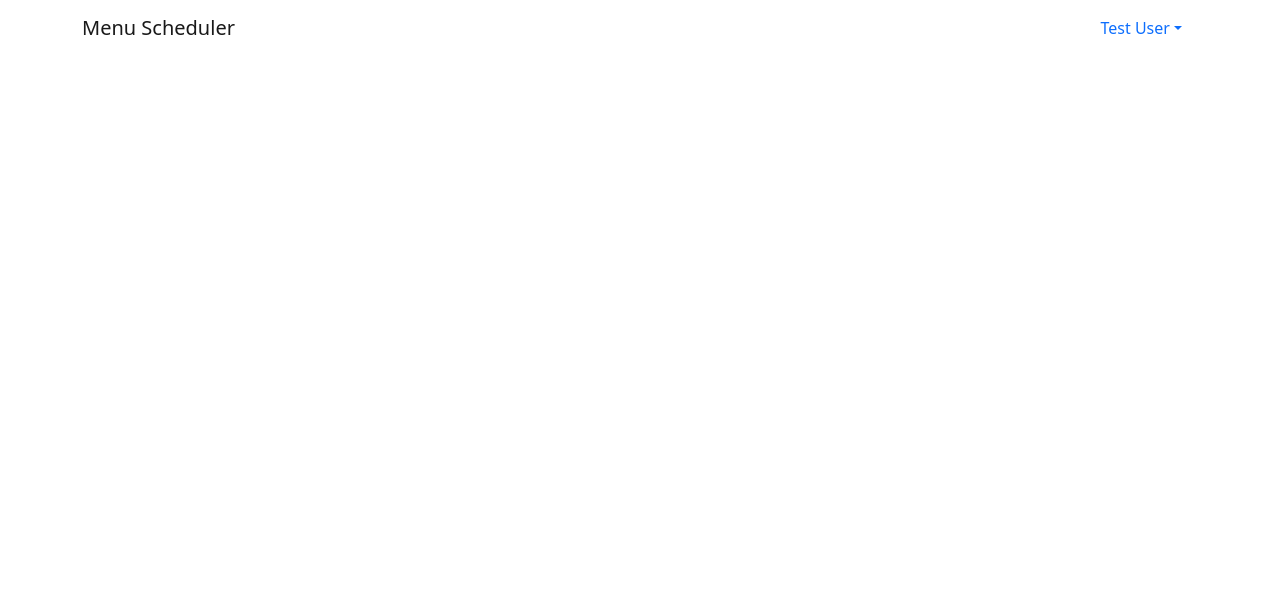
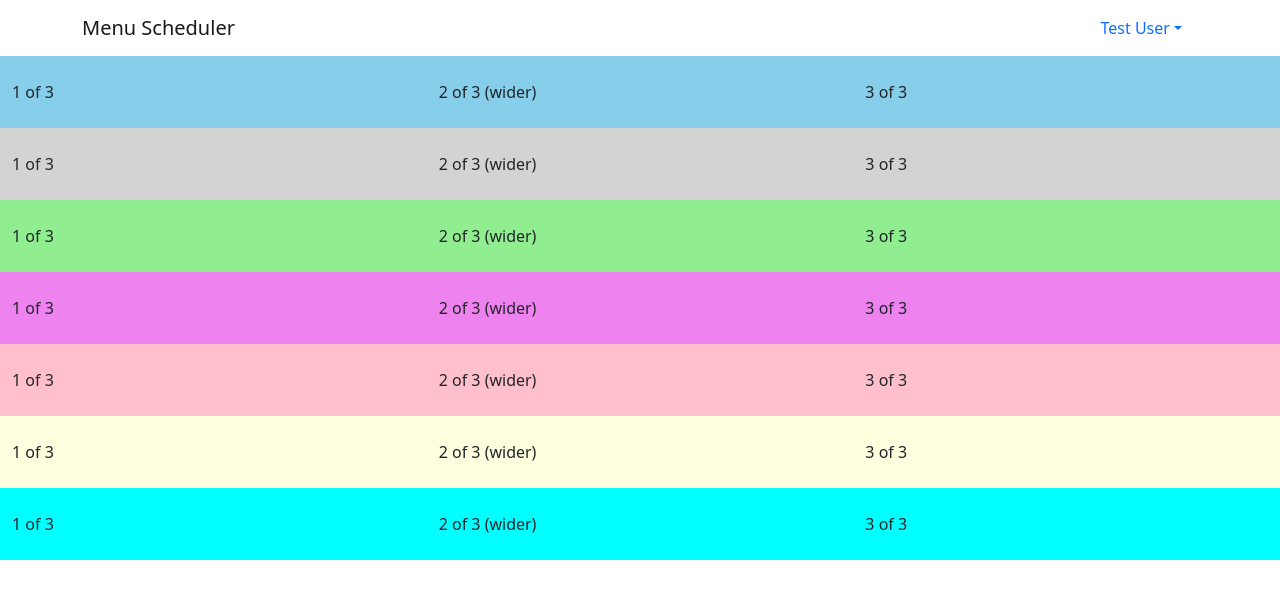
Before and after one commit to staedtler94/food-menu, a React (Create React App) app: page / in a window 1280 px wide. Shown: the top 598 px of the page. Built offline with nearby package versions, Linux system fonts and the light colour scheme.

Commit message:
Adding the scheduler

```diff
--- /dev/null
+++ b/src/components/schedule/schedule.css
@@ -0,0 +1,25 @@
+.Monday{
+  background-color: skyblue;
+}
+.Tuesday{
+  background-color: lightgrey;
+}
+.Wednesday{
+  background-color: lightgreen;
+}
+.Thursday{
+  background-color: violet;
+}
+.Friday{
+  background-color: pink;
+}
+.Saturday{
+  background-color: lightyellow;
+}
+.Sunday{
+  background-color: cyan;
+}
+.Weekday{
+  padding-top: 3vh;
+  padding-bottom: 3vh;
+}
--- a/src/components/schedule/schedule.js
+++ b/src/components/schedule/schedule.js
@@ -1,7 +1,47 @@
+import Container from 'react-bootstrap/Container';
+import Row from 'react-bootstrap/Row';
+import Col from 'react-bootstrap/Col';
+import './schedule.css';
+
 function Schedule() {
   return (
-    <div className="Schedule">
-    </div>
+    <Container fluid>
+      <Row className="Monday Weekday">
+        <Col>1 of 3</Col>
+        <Col>2 of 3 (wider)</Col>
+        <Col>3 of 3</Col>
+      </Row>
+      <Row className="Tuesday Weekday">
+        <Col>1 of 3</Col>
+        <Col>2 of 3 (wider)</Col>
+        <Col>3 of 3</Col>
+      </Row>
+      <Row className="Wednesday Weekday">
+        <Col>1 of 3</Col>
+        <Col>2 of 3 (wider)</Col>
+        <Col>3 of 3</Col>
+      </Row>
+      <Row className="Thursday Weekday">
+        <Col>1 of 3</Col>
+        <Col>2 of 3 (wider)</Col>
+        <Col>3 of 3</Col>
+      </Row>
+      <Row className="Friday Weekday">
+        <Col>1 of 3</Col>
+        <Col>2 of 3 (wider)</Col>
+        <Col>3 of 3</Col>
+      </Row>
+      <Row className="Saturday Weekday">
+        <Col>1 of 3</Col>
+        <Col>2 of 3 (wider)</Col>
+        <Col>3 of 3</Col>
+      </Row>
+      <Row className="Sunday Weekday">
+        <Col>1 of 3</Col>
+        <Col>2 of 3 (wider)</Col>
+        <Col>3 of 3</Col>
+      </Row>
+    </Container>
   );
 }
 
```
